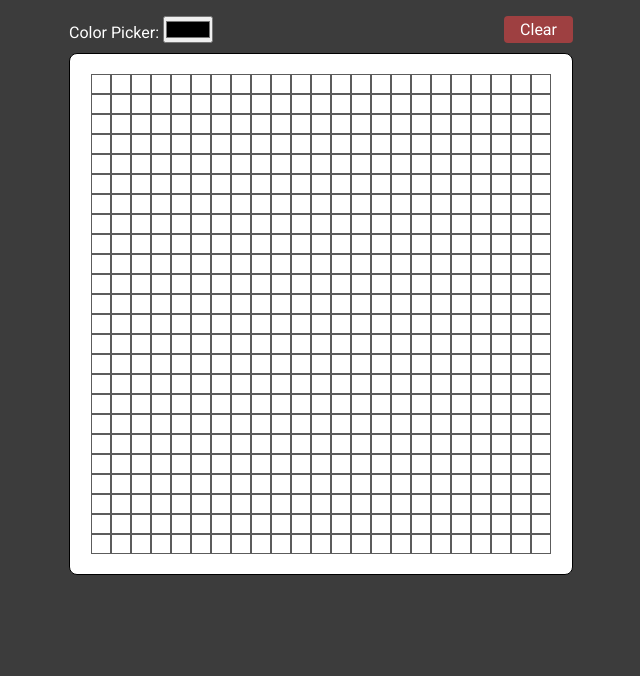
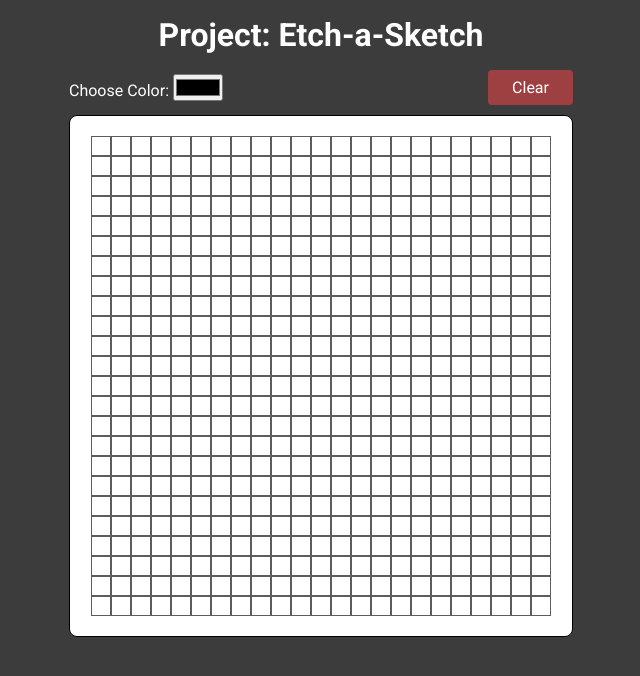
Before and after one commit to raymund-corpuz/fundation-theOdinProject, a plain HTML site: page 09_odin_etch-a-sketch/index.html in a window 1280 px wide. Shown: the whole page, without its empty margins (319-959 px from the left). Drawn offline with Linux system fonts and the light colour scheme.

Commit message:
10_odin-object-basics : Learning Object basics

```diff
--- a/09_odin_etch-a-sketch/index.html
+++ b/09_odin_etch-a-sketch/index.html
@@ -7,9 +7,10 @@
     <title>Project: Etch-a-Sketch</title>
   </head>
   <body>
+    <h1>Project: Etch-a-Sketch</h1>
     <div class="colorPickerDiv">
       <div>
-        <label for="">Color Picker:</label>
+        <label for="">Choose Color:</label>
         <input type="color" id="colorPicker" />
       </div>
 
--- a/09_odin_etch-a-sketch/style.css
+++ b/09_odin_etch-a-sketch/style.css
@@ -24,6 +24,11 @@ body {
   background-color: #3c3c3c;
 }
 
+h1 {
+  text-align: center;
+  margin: 1rem 0;
+}
+
 .colorPickerDiv {
   display: flex;
   width: 400px;
@@ -39,7 +44,7 @@ body {
 }
 
 button {
-  padding: 4px 16px;
+  padding: 8px 24px;
   font-size: 1rem;
   font-weight: 400;
   background-color: #9e4041;
@@ -48,3 +53,8 @@ button {
   border: none;
   border-radius: 4px;
 }
+
+button:hover {
+  background-color: #fff;
+  color: #9e4041;
+}
```
Also changed, not shown: 10_odin-object-basics/script.js (added, +29 -0 lines).
